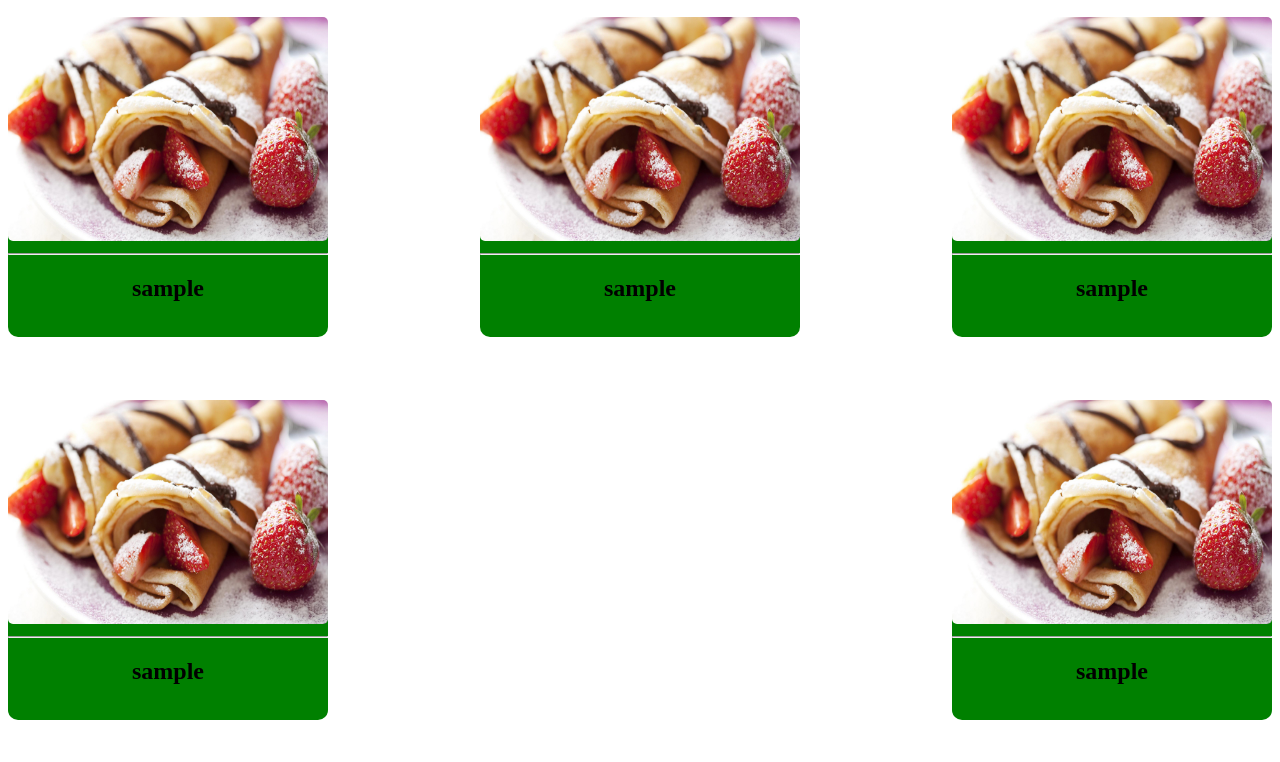
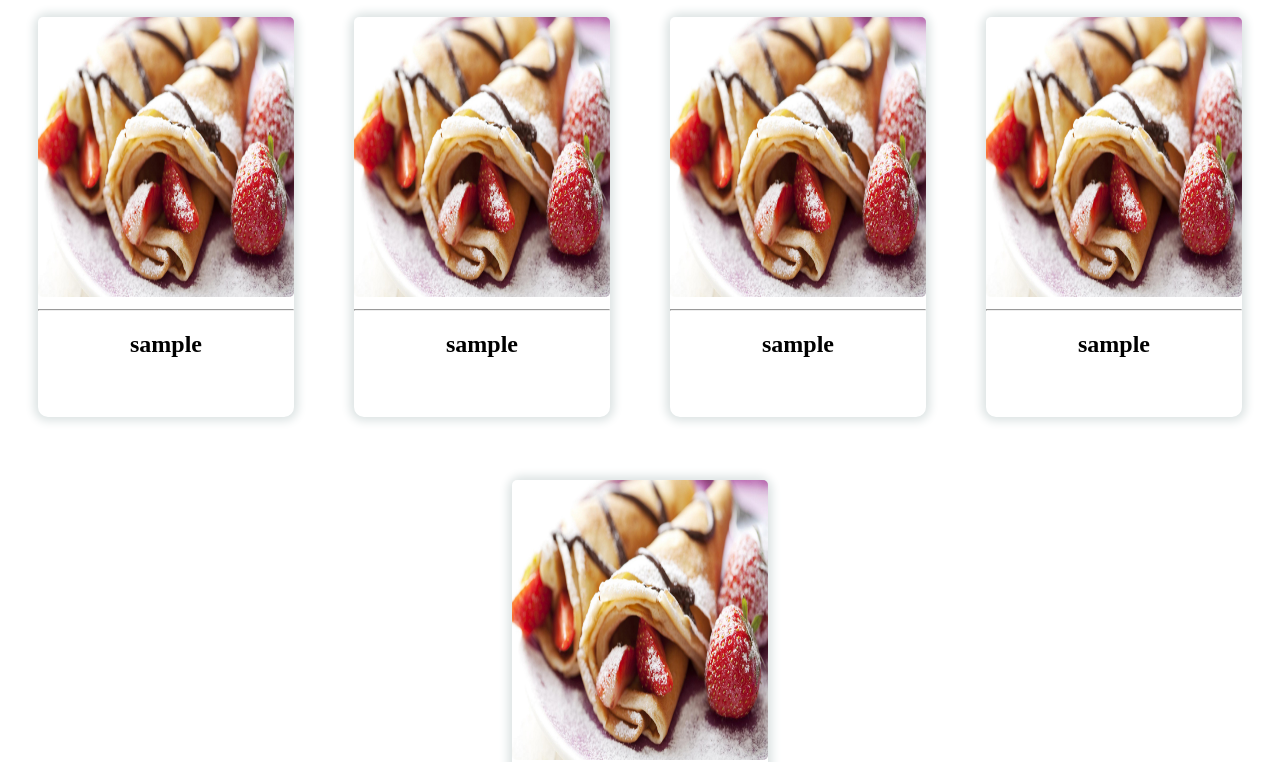
Before and after one commit to PraneethValameti/jsonRenderfetch, a plain HTML site: page index.html in a window 1280 px wide. Shown: the part 50-812 px from the top of the page. Drawn offline with Linux system fonts and the light colour scheme.

Commit message:
modified style regarding width and hight and shadow

```diff
--- a/main.css
+++ b/main.css
@@ -1,10 +1,11 @@
 .c1{
 
-  width: 25vw;
-  height: 40vh;
-  background: green;
+  width: 20vw;
+  height: 50vh;
+  /* background: green; */
   border-radius: 10px;
   margin-bottom: 5%;
+  box-shadow: 0px 0px 10px 4px #DCE3E3;
 }
 img{
   width: 100%;
@@ -15,8 +16,9 @@ img{
 }
 .mainDiv{
   display: flex;
-  justify-content: space-between;
+  justify-content:space-around;
   flex-wrap: wrap;
+  text-align:center;
 }
 body{
   text-align:center;
```
